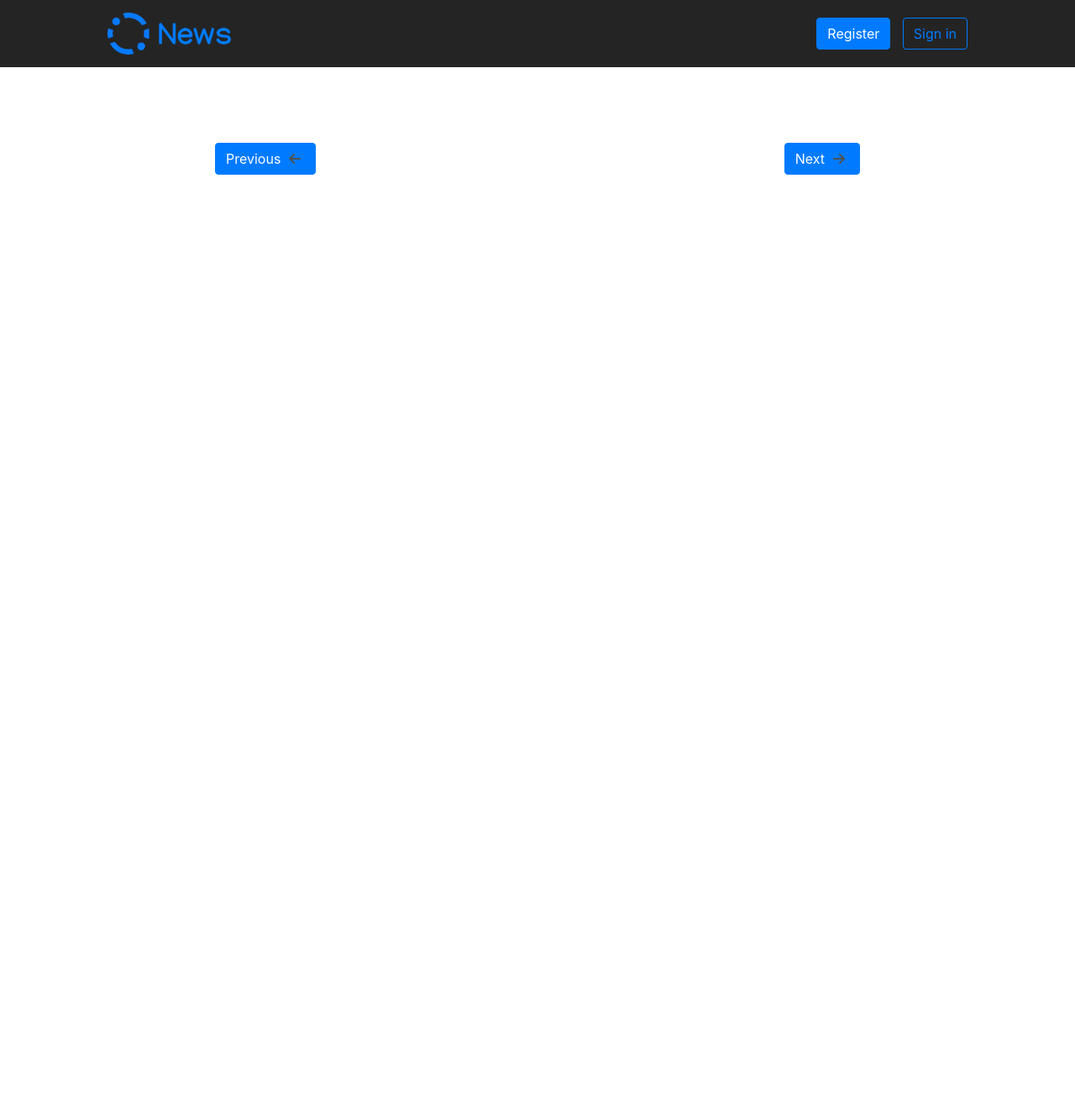
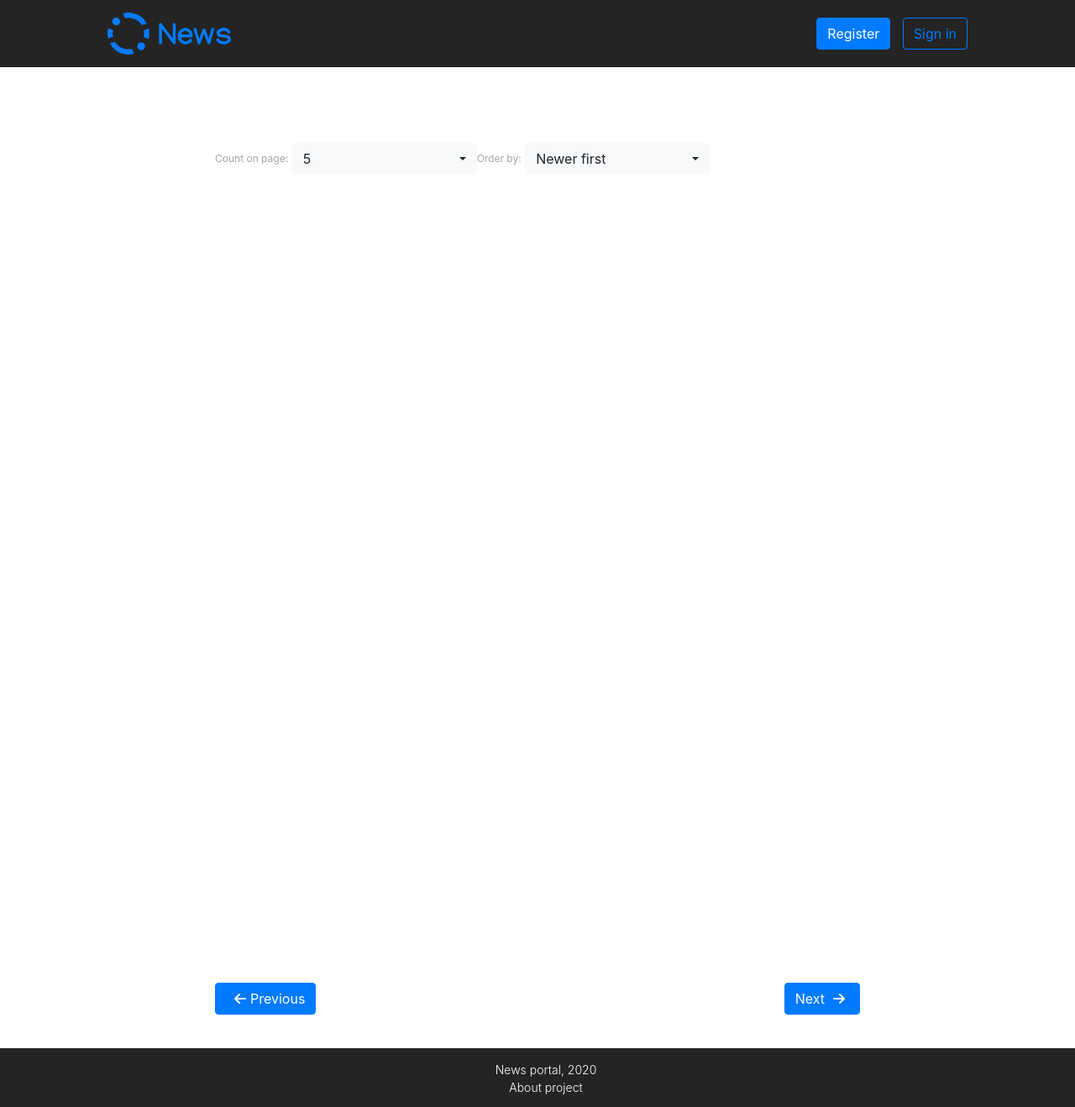
Before and after one commit to ilyavlasoff/newsportal, a Symfony app: template templates/pages/feed.html.twig in a window 1280 px wide. Shown: the whole page at 84% size. Before the commit the page ends 208 px from the top, so only its background shows below. Run offline with Twig, Linux system fonts and the light colour scheme; the template is opened without the code that fills it, so the values that code supplies are empty; some libraries are stand-ins or nearby versions.

Commit message:
Добавлены опции фильтрации статей

```diff
--- a/media/styles/common.css
+++ b/media/styles/common.css
@@ -161,6 +161,34 @@ p {
     margin-bottom: 20px;
 }
 
+.page {
+    min-height: 1000px;
+}
+
+.article-announce-container {
+    background-color: #f8f9fa;
+    min-height: 200px;
+    padding: 20px;
+    border-radius: 5px;
+}
+
+.article-announce-container + .article-announce-container {
+    margin-bottom: 10px;
+}
+
+.btn > i {
+    color: #FFFFFF;
+}
+
+.form-group + .form-group {
+    margin-right: 20px;
+}
+
+label, label > .fas {
+    font-size: 12px;
+    color: #a4a4a4;
+}
+
 @media screen and (max-width: 1100px) {
     .regform-box {
         max-width: 80%;
--- a/media/styles/header.css
+++ b/media/styles/header.css
@@ -31,10 +31,11 @@
     margin-left: 10px;
 }
 .footer {
-    background-color: #a4a4a4;
+    background-color: #242424;
     width: 100%;
     height: 70px;
-    padding: 5px;
+    padding: 15px;
+    margin-top: 30px;
 }
 .footer-text {
     color: #FFFFFF;
--- a/templates/pages/feed.html.twig
+++ b/templates/pages/feed.html.twig
@@ -7,46 +7,73 @@
 
 {% block body %}
     {{ include('components/header.html.twig') }}
+    <div class="page">
         <div class="content-container">
+            <div class="flex-row">
+                <div class="form-group">
+                    <label for="countOnPageSelect">Count on page:</label>
+                    <select id="countOnPageSelect" class="select-picker">
+                        <option value="5" selected>5</option>
+                        <option value="50">50</option>
+                        <option value="100">100</option>
+                        <option value="200">200</option>
+                        <option value="1000">1000</option>
+                    </select>
+                </div>
+                <div class="form-group">
+                    <label for="sortModeSelect">Order by:</label>
+                    <select id="sortModeSelect" class="select-picker">
+                        <option value="newer" selected>Newer first</option>
+                        <option value="older">Older first</option>
+                        <option value="views">Views</option>
+                        <option value="discuss">Discussed</option>
+                    </select>
+                </div>
                 {% if app.user and (app.user.isNewsmaker() or app.user.isAdmin()) %}
                     <div class="flex-row head-tools-container">
                         <a href="{{ path('add_article_page') }}" class="addnew-button"><button class="btn btn-primary">Add a new article</button></a>
                     </div>
                 {% endif %}
+            </div>
             <div id="announcesBox"></div>
-        <div class="flex-row">
+        </div>
+    </div>
+    <div class="flex-row content-container">
         <div class="flex-row" style="justify-content: start">
-                <button class="prev-page btn btn-primary">Previous<i class="fas fa-arrow-left"></i></button>
+            <button class="prev-page btn btn-primary"><i class="fas fa-arrow-left"></i>Previous</button>
         </div>
         <div id="pagesRow" class="flex-row centered"></div>
         <div class="flex-row" style="justify-content: end">
             <button class="next-page btn btn-primary">Next<i class="fas fa-arrow-right"></i></button>
         </div>
     </div>
-    </div>
+    {{ include('components/footer.html.twig') }}
 {% endblock %}
 {% block javascripts %}
     <script>
         $(document).ready(function () {
-            loadArticlesList(5);
+            $('.select-picker').selectpicker();
+            loadArticlesList();
         });
 
         let currentPage = 0;
         let totalPages = 0;
-        let countOnPage = 5;
 
         function loadArticlesList() {
+            let countSelector = $('#countOnPageSelect');
+            let sortSelector = $('#sortModeSelect');
             $.ajax({
                 type: 'POST',
                 url: '{{ path('articles_list') }}',
                 data: {
-                    count: countOnPage,
-                    offset: currentPage * countOnPage
+                    count: countSelector.val(),
+                    offset: currentPage * countSelector.val(),
+                    sort: sortSelector.val()
                 },
                 success: function (rawData) {
                     let data = JSON.parse(rawData);
-                    totalPages = Math.ceil(data.total / countOnPage);
-                    for (i in data.content)
+                    totalPages = Math.ceil(data.total / countSelector.val());
+                    for (let i in data.content)
                     {
                         let item = data.content[i];
                         let title = item.title;
@@ -58,8 +85,8 @@
                         let commentsCount = item.commentsCount;
 
                         let container = $('<div>', {'class': 'article-announce-container'});
-                        $('<h4>', {'class': 'article-title'}).text(title).appendTo(container);
-                        $('<p>')
+                        $('<h4>', {'class': 'article-title'}).html('<i class="fas fa-align-right"></i> ' + title).appendTo(container);
+                        $('<label>')
                             .append($('<i>', {'class': 'fas fa-calendar'}))
                             .append(`${writingTime.getDate()}.${writingTime.getMonth()}.
                             ${writingTime.getFullYear()} ${writingTime.getHours()}:${writingTime.getMinutes()}`)
@@ -117,17 +144,29 @@
                     currentPage == 0 ? prevButton.attr('disabled', 'true'): prevButton.removeAttr('disabled');
                     currentPage == totalPages - 1 ? nextButton.attr('disabled', 'true'): nextButton.removeAttr('disabled');
 
+                },
+                error: function () {
+                    console.log('Error occured');
                 }
             })
         }
+
+        function reload()
+        {
+            $('#announcesBox').empty();
+            $('#pagesRow').empty();
+            loadArticlesList();
+        }
+
+        $('.select-picker').change(function () {
+            reload();
+        });
 
         $('.prev-page').click(function () {
             if (currentPage > 0)
             {
                 currentPage--;
-                $('#announcesBox').empty();
-                $('#pagesRow').empty();
-                loadArticlesList();
+                reload();
             }
         });
 
@@ -135,9 +174,7 @@
             if (currentPage < totalPages)
             {
                 currentPage++;
-                $('#announcesBox').empty();
-                $('#pagesRow').empty();
-                loadArticlesList();
+                reload();
             }
         });
 
```
Also changed, not shown: src/Controller/ArticlesListController.php (+4 -6 lines), src/Service/DatabaseService.php (+17 -2 lines). Lines whose indentation alone changed are shown as unchanged.
